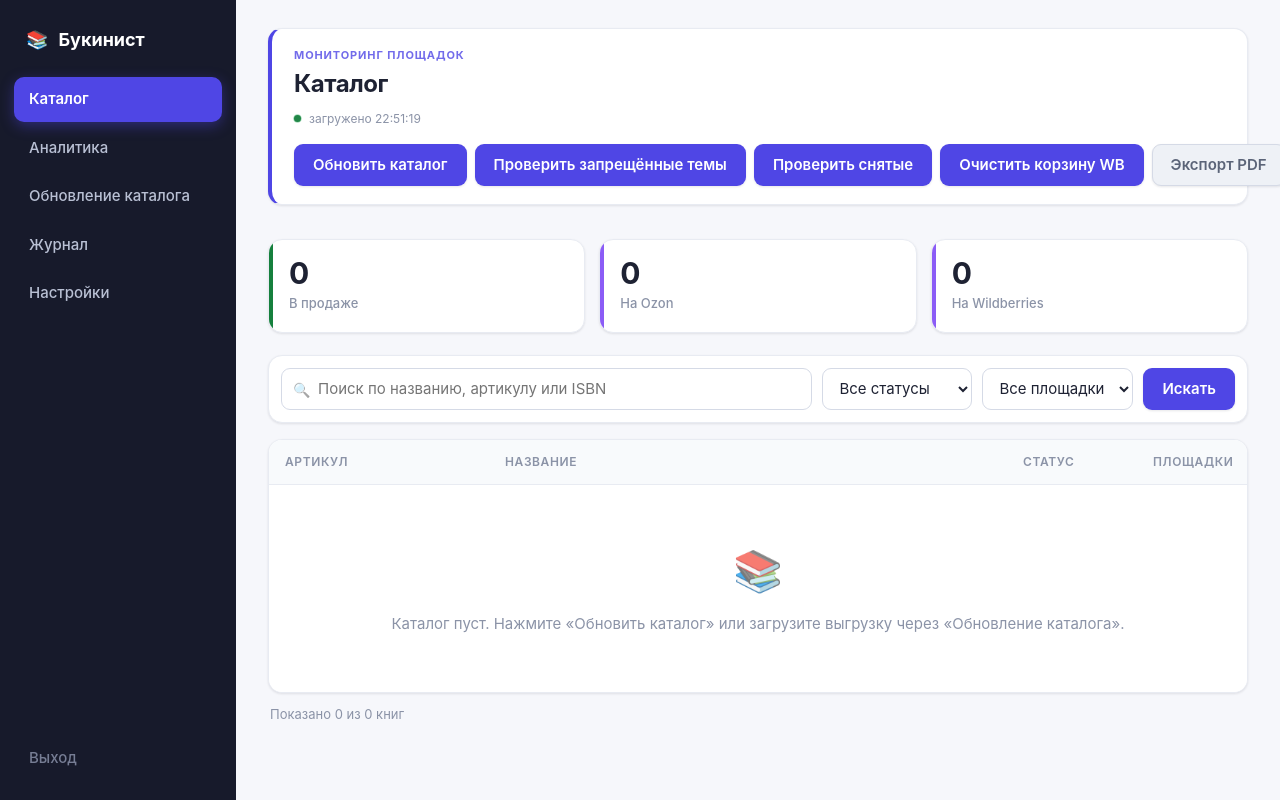
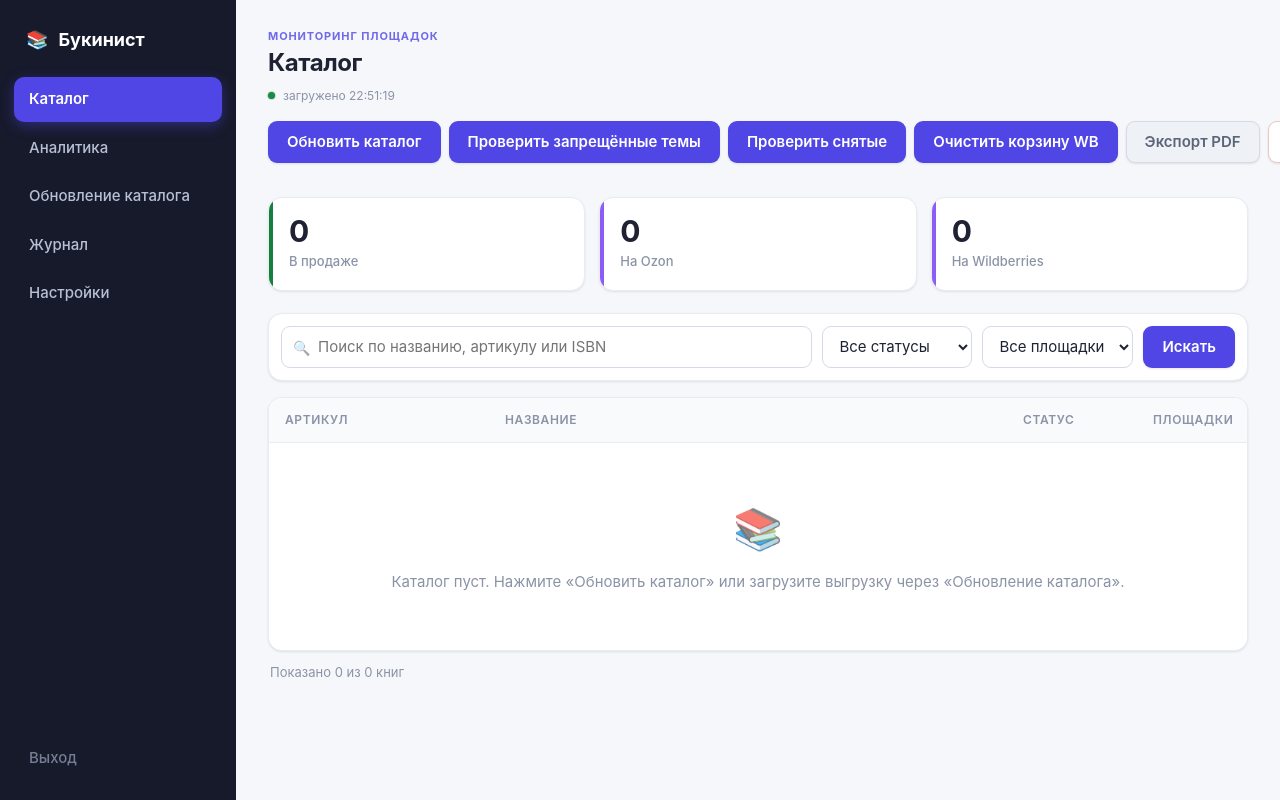
Before and after one commit to kezuo-dev/magaz, a FastAPI app: page / in a window 1280 px wide; the page is wider, and only the part inside the window is pictured. Run offline with FastAPI, Linux system fonts and the light colour scheme; the visitor is signed in with stand-in values (Sample User, id 1); data that the repository does not hold is empty; parts of the project's set-up code (start-up, migrations or seed data) failed here and were passed over.

Commit message:
Каталог: убрать баннерную шапку — слишком много кнопок

```diff
--- a/app/templates/catalog.html
+++ b/app/templates/catalog.html
@@ -1,7 +1,7 @@
 {% extends "base.html" %}
 {% block content %}
-<div class="page-head page-head--banner">
-  <div class="page-head-left">
+<div class="page-head">
+  <div>
     <div class="page-eyebrow">Мониторинг площадок</div>
     <h1>Каталог</h1>
     <div class="live-bar" style="margin-top:6px">
```
